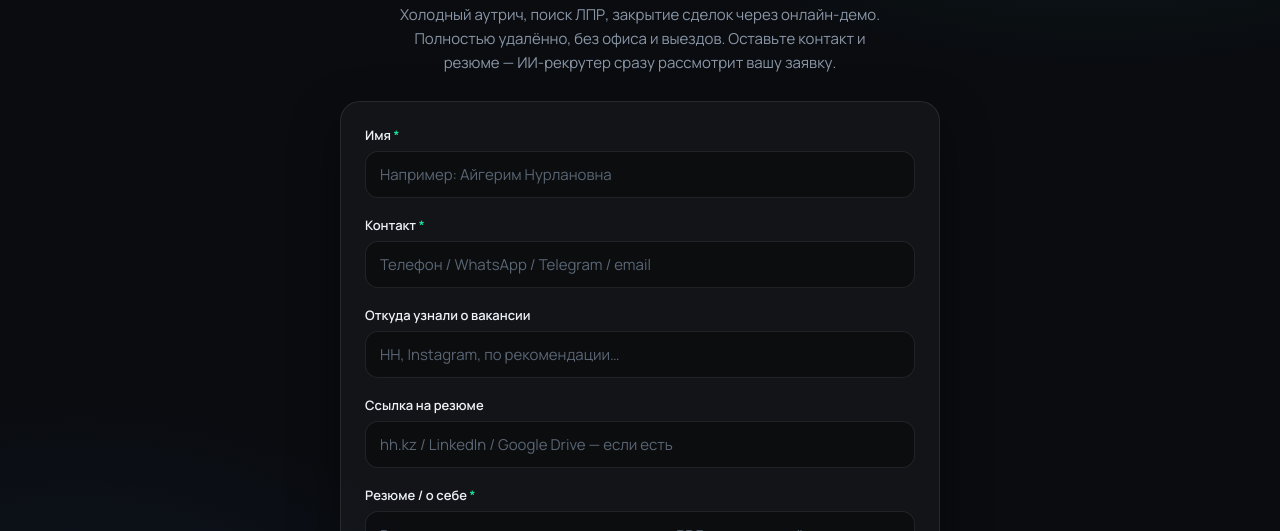
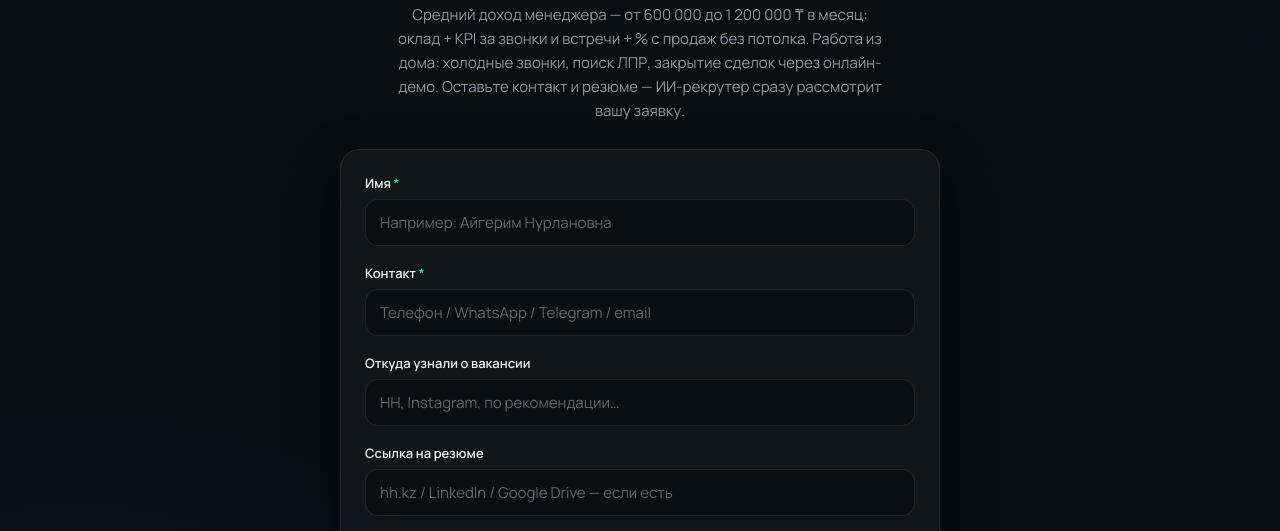
Before and after one commit to sagicommunity/sagi-hr-agent, a website: page apply.html in a window 1280 px wide. Shown: the part 204-735 px from the top of the page. Drawn offline with Linux system fonts and the light colour scheme; a web font is replaced by a local one.

Commit message:
Add files via upload

```diff
--- a/apply.html
+++ b/apply.html
@@ -125,7 +125,7 @@ if(window.pdfjsLib) pdfjsLib.GlobalWorkerOptions.workerSrc='https://cdnjs.cloudf
 // 2026-08-18, по указанию Sagi: офисной вакансии больше нет вообще — только удалённая.
 // Раньше здесь был переключатель "Офис, Астана" / "Удалённо", убрали, форма всегда шлёт remote.
 const VAC_COPY = {
-  sales_remote: { eyebrow:'Вакансия · удалённые продажи', h1:'Менеджер по продажам в Sagi — удалённо', lead:'Холодный аутрич, поиск ЛПР, закрытие сделок через онлайн-демо. Полностью удалённо, без офиса и выездов. Оставьте контакт и резюме — ИИ-рекрутер сразу рассмотрит вашу заявку.' },
+  sales_remote: { eyebrow:'Вакансия · удалённые продажи', h1:'Менеджер по продажам в Sagi — удалённо', lead:'Средний доход менеджера — от 600 000 до 1 200 000 ₸ в месяц: оклад + KPI за звонки и встречи + % с продаж без потолка. Работа из дома: холодные звонки, поиск ЛПР, закрытие сделок через онлайн-демо. Оставьте контакт и резюме — ИИ-рекрутер сразу рассмотрит вашу заявку.' },
 };
 const currentVac = 'sales_remote';
 function applyVac(v){
```
